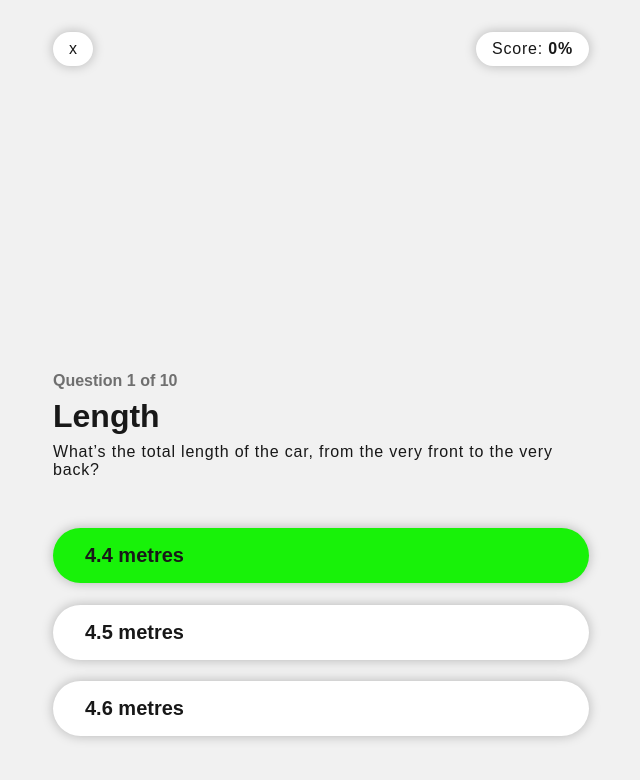
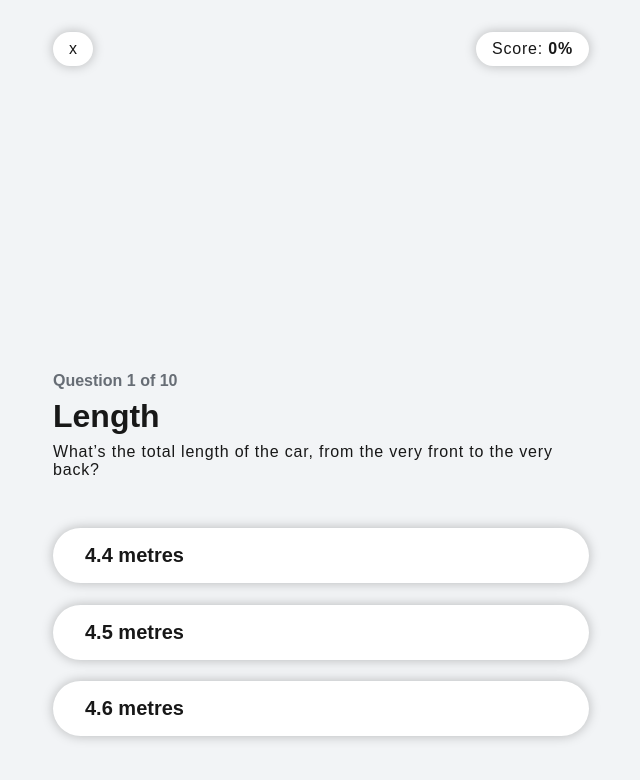
Before and after one commit to Geordie-Marsh/GenericMotors, a Next.js app: page /trivia in a window 1280 px wide. Shown: the top 780 px of the page, without its empty margins (319-959 px from the left). Built offline with nearby package versions, Linux system fonts and the light colour scheme; a web font is replaced by a local one.

Commit message:
making the buttons be components, they're selectable and visually change after selection (but not functional yet)

```diff
--- a/src/app/trivia/page.module.scss
+++ b/src/app/trivia/page.module.scss
@@ -47,6 +47,7 @@
 
 			.answer {
 				width: 100%;
+				transform: scale(0);
 			}
 		}
 	}
--- a/src/app/trivia/page.tsx
+++ b/src/app/trivia/page.tsx
@@ -1,7 +1,7 @@
 "use client";
 
 // Dependencies
-import { useRef, useState, useEffect } from "react";
+import { useRef, useState, useEffect, use } from "react";
 import { useGSAP } from "@gsap/react";
 import gsap from "gsap";
 
@@ -31,21 +31,197 @@ const questions = [
 export default function Trivia() {
 	const [currentQuestion, setCurrentQuestion] = useState(0);
 	const [selectedAnswer, setSelectedAnswer] = useState<string | null>(null);
+	const [answeredState, setAnsweredState] = useState(false);
 	const [score, setScore] = useState(0);
+
+	const answersContRef = useRef<HTMLDivElement>(null);
+	//const nextButtonRef = useRef<HTMLButtonElement>(null);
 
 	const q = questions[currentQuestion];
 
-	function handleAnswerSelect(answer: string) {
+	// function handleAnswerSelect(answer: string) {
+	// 	setSelectedAnswer(answer);
+	// 	if (answer === q.correct) {
+	// 		setScore((prev) => prev + 1);
+	// 	}
+	// }
+
+	useEffect(() => {
+		// Animate in the new answer buttons
+		const answers = answersContRef.current?.children;
+		if (!answers) return;
+		gsap.fromTo(
+			answers,
+			{ scale: 0 },
+			{
+				scale: 1,
+				duration: 0.3,
+				stagger: 0.1,
+				ease: "power2.out"
+			}
+		);
+	}, [currentQuestion]);
+
+	useEffect(() => {
+		// Skip on initial render
+		if (!selectedAnswer) return;
+
+		// Log selected answer
+		if (selectedAnswer) {
+			console.log("Selected answer:", selectedAnswer);
+		}
+
+		// Diminish the size of the non-selected answers
+		const incorrectAnswers = answersContRef.current?.querySelectorAll(
+			`[data-selected="false"]`
+		);
+		if (incorrectAnswers) {
+			gsap.to(incorrectAnswers, {
+				scale: 0.95,
+				duration: 0.5,
+				ease: "power2.inOut",
+			});
+		}
+
+		// At the same time, change the backgrounds of the non-selected answers to grey
+		const incorrectAnswersButtons = answersContRef.current?.querySelectorAll(
+			`[data-selected="false"] button`
+		);
+		if (incorrectAnswersButtons) {
+			gsap.to(incorrectAnswersButtons, {
+				backgroundColor: "#c4c7c9",
+				duration: 0.5,
+				ease: "power2.inOut",
+			});
+		}
+
+		// // At the same time, change all the buttons of the answers to grey
+		// const incorrectAnswersButtons = answersContRef.current?.querySelectorAll(
+		// 	`div button`
+		// );
+		// if (incorrectAnswersButtons) {
+		// 	gsap.to(incorrectAnswersButtons, {
+		// 		backgroundColor: "#c4c7c9",
+		// 		duration: 0.5,
+		// 		ease: "power2.inOut",
+		// 	});
+		// }
+
+		// // Highlight the correct answer
+		// const correctAnswer = answersContRef.current?.querySelector(
+		// 	`[data-correct="true"] button`
+		// );
+		// if (correctAnswer) {
+		// 	gsap.fromTo(
+		// 		correctAnswer,
+		// 		{ backgroundColor: "#86efac" },
+		// 		{ backgroundColor: "#22c55e", duration: 0.4, yoyo: true, repeat: 1 }
+		// 	);
+		// }
+	}, [selectedAnswer]);
+
+	function handleAnswerSelect(answer: string, isCorrect: boolean) {
+		if (selectedAnswer) return; // Prevent multiple selections
 		setSelectedAnswer(answer);
-		if (answer === q.correct) {
+
+		if (isCorrect) {
 			setScore((prev) => prev + 1);
 		}
+
+		// Set answered state to true
+		setAnsweredState(true);
 	}
 
-	function handleNextQuestion() {
-		setSelectedAnswer(null);
-		setCurrentQuestion((prev) => (prev + 1) % questions.length);
-	}
+
+
+
+	// Function to animate in new answer buttons
+	/*useEffect(() => {
+		// Clear previous buttons
+		if (answersContRef.current) {
+			answersContRef.current.innerHTML = "";
+		}
+
+		// Create new answer buttons dynamically
+		q.answers.forEach((ans) => {
+			const btn = document.createElement("button");
+			btn.textContent = ans;
+			btn.className = styles.answer;
+
+			// Mark correct/incorrect answers
+			if (ans === q.correct) {
+				btn.dataset.correct = "true";
+			} else {
+				btn.dataset.correct = "false";
+			}
+
+			// Handle click
+			btn.onclick = () => {
+				handleAnswerSelect(btn);
+			};
+
+			// Append to container
+			answersContRef.current?.appendChild(btn);
+		});
+
+		// Animate in the buttons
+		if (answersContRef.current) {
+			const buttons = answersContRef.current.querySelectorAll("button");
+			gsap.fromTo(
+				buttons,
+				{ y: 20, opacity: 0 },
+				{
+					y: 0,
+					opacity: 1,
+					stagger: 0.1,
+					duration: 0.4,
+					ease: "power2.out",
+				}
+			);
+		}
+	}, [currentQuestion]);*/
+
+
+	/*function handleAnswerSelect(button: HTMLButtonElement) {
+		if (selectedAnswer) return; // Prevent multiple selections
+		setSelectedAnswer(button.textContent || "");
+		console.log("Selected answer:", selectedAnswer);
+
+		// Check if correct
+		if (button.dataset.correct === "true") {
+			setScore((prev) => prev + 1);
+		}
+
+		// Animate out all buttons slightly
+		//const buttons = answersContRef.current?.querySelectorAll("button");
+		//if (!buttons || buttons.length === 0) return; // <-- narrow/guard before calling gsap
+		const buttons = answersContRef.current?.querySelectorAll<HTMLButtonElement>("button") ?? [];
+		gsap.to(buttons, {
+			opacity: 0.5,
+			scale: 0.95,
+			duration: 0.3,
+			stagger: 0.05,
+			ease: "power2.inOut",
+		});
+
+		// Highlight correct answer
+		const correctBtn = answersContRef.current?.querySelector(
+			'[data-correct="true"]'
+		);
+		if (!correctBtn) return; // Guard clause
+		gsap.fromTo(
+			correctBtn,
+			{ scale: 1, backgroundColor: "#86efac" },
+			{ scale: 1.15, backgroundColor: "#22c55e", duration: 0.4, yoyo: true, repeat: 1 }
+		);
+
+
+	}*/
+
+	// function handleNextQuestion() {
+	// 	setSelectedAnswer(null);
+	// 	setCurrentQuestion((prev) => (prev + 1) % questions.length);
+	// }
 
 
 
@@ -67,17 +243,19 @@ export default function Trivia() {
 				<p>{q.question}</p>
 				{/* <p>What’s the total length of the car, from the very front to the very back?</p> */}
 			</div>
-			<div className={ styles.answersCont }>
+			<div className={ styles.answersCont } ref={ answersContRef }>
 				{q.answers.map((ans) => {
 					const isCorrect = ans === q.correct;
 					const isSelected = ans === selectedAnswer;
+					const answered = answeredState;
 
 					return (
 						<Answer
 							key={ ans }
 							isCorrect={ isCorrect }
 							isSelected={ isSelected }
-							onClick={ () => handleAnswerSelect(ans) }
+							answered={ answered }
+							onClick={ () => handleAnswerSelect(ans, isCorrect) }
 						>{ ans }</Answer>
 					);
 
--- a/src/components/trivia/Answer.tsx
+++ b/src/components/trivia/Answer.tsx
@@ -1,5 +1,6 @@
 // Dependencies
 import styles from "@/styles/components/trivia/Answer.module.scss";
+import buttonStyles from "@/styles/components/Button.module.scss";
 
 import * as Button from "@/components/Button";
 
@@ -8,23 +9,33 @@ interface AnswerProps {
 	className?: string;
 	isCorrect?: boolean;
 	isSelected?: boolean;
+	answered?: boolean;
 	onClick?: () => void;
-	ref?: React.RefObject<HTMLDivElement | null>;
+	ref?: React.RefObject<HTMLButtonElement | null>;
 }
 
-export default function Answer({children, className, isCorrect, isSelected, onClick, ref}: AnswerProps) {
+export default function Answer({children, className, isCorrect, isSelected, answered, onClick, ref}: AnswerProps) {
 	  return (
 		<div
-			className={`
-				${styles.answer}
-				${className}
-				${isSelected ? styles.selected : ""}
-				${isCorrect ? styles.correct : ""}
-			`}
-			ref={ref}>
-			<h3>
-				<Button.Large className={ styles.button } onClick={onClick}>{ children }</Button.Large>
-			</h3>
+			className={ styles.answer }
+			data-correct={ isCorrect ? "true" : "false" }
+			data-selected={ isSelected ? "true" : "false" }
+			data-answered={ answered ? "true" : "false" }>
+			<button
+				className={`
+					${buttonStyles.button}
+					${buttonStyles.large}
+					${className}
+				`}
+				ref={ref}
+				onClick={onClick}
+			>
+				<h3>
+					{/* <Button.Large className={ styles.button } onClick={onClick}>{ children }</Button.Large> */}
+					{/* <button className={`${styles.button} ${styles.large} ${className}`} onClick={ onClick }>{children}</button> */}
+					{ children }
+				</h3>
+			</button>
 		</div>
 	);
 }
--- a/src/styles/components/trivia/Answer.module.scss
+++ b/src/styles/components/trivia/Answer.module.scss
@@ -1,24 +1,48 @@
-.selected {
-	.button {
-		background-color: #8b8b8b;
+// .selected {
+// 	.button {
+// 		background-color: #8b8b8b;
+// 	}
+// }
+// .correct {
+// 	.button {
+// 		background-color: #18f209;
+// 	}
+// }
+// .selected.correct {
+// 	.button {
+// 		background-color: #0b8404;
+// 	}
+// }
+// .selected:not(.correct) {
+// 	.button {
+// 		background-color: #f21818;
+// 	}
+// }
+
+.answer {
+
+	width: 100%;
+
+	button {
+		width: 100%;
+		transition-duration: 0.3s;
+	}
+
+	&:hover[data-answered="false"] button {
+		// transition: background-color 0.3s ease;
+		// background-color: #e0e0e0;
+		// opacity: 0.5;
+		filter: brightness(0.9);
+	}
+
+	&:active[data-answered="false"] button {
+		// transition: background-color 0.1s ease;
+		// background-color: #c8c8c8;
+		transform: scale(0.95);
+		filter: brightness(0.8);
+	}
+
+	&:hover[data-answered="true"] button {
+		cursor: default;
 	}
 }
-.correct {
-	.button {
-		background-color: #18f209;
-	}
-}
-.selected.correct {
-	.button {
-		background-color: #0b8404;
-	}
-}
-.selected:not(.correct) {
-	.button {
-		background-color: #f21818;
-	}
-}
-
-.button {
-	width: 100%;
-}
--- a/src/styles/globals/_colours.scss
+++ b/src/styles/globals/_colours.scss
@@ -1,6 +1,7 @@
 // Primitive colours
 	// white and black
 	$white: #ffffff;
-	$off-white: #F1F1F1;
-	$grey: #6F6F6F;
+	$off-white: #f2f4f6;
+	$light-grey: #c4c7c9;
+	$grey: #676d75;
 	$black: #181818;
```
Also changed, not shown: src/app/test/page.tsx (+58 -45 lines).
